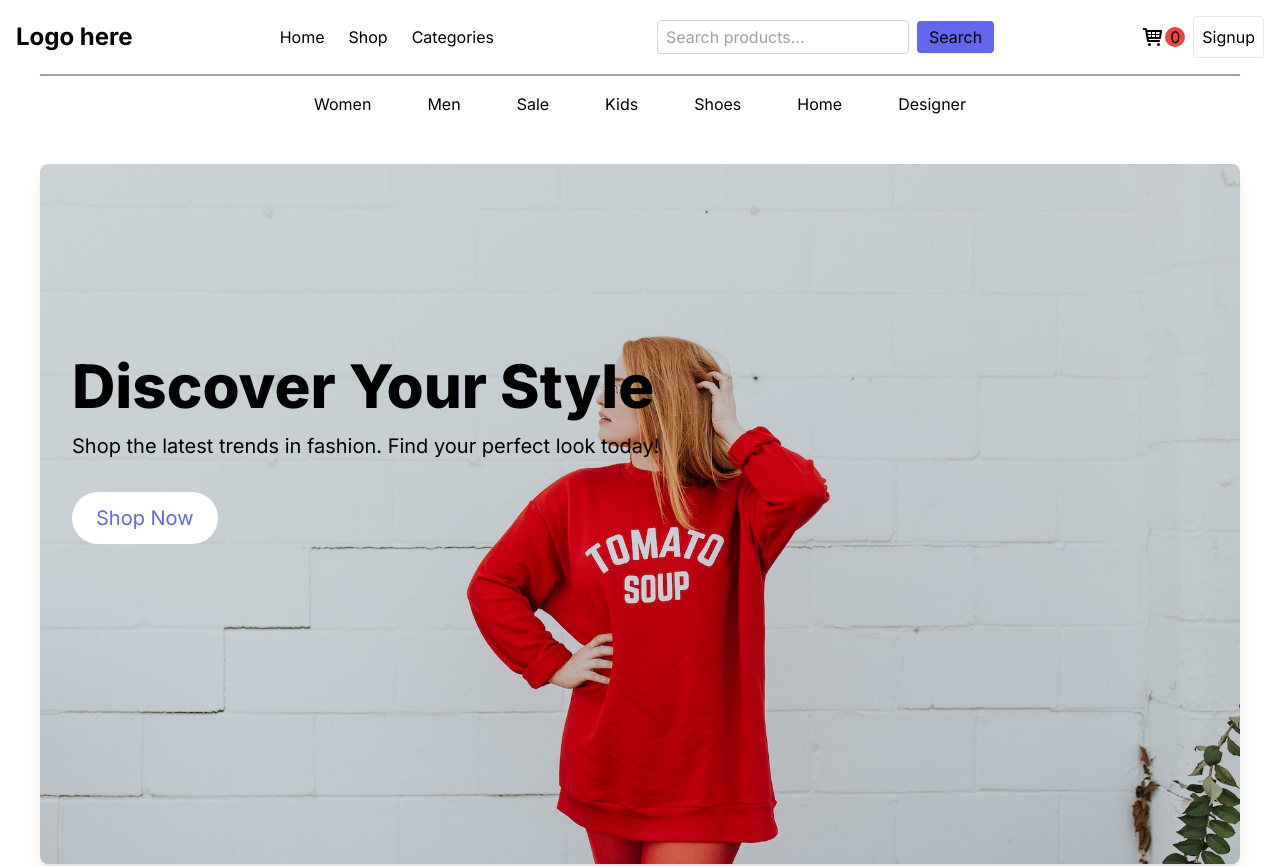
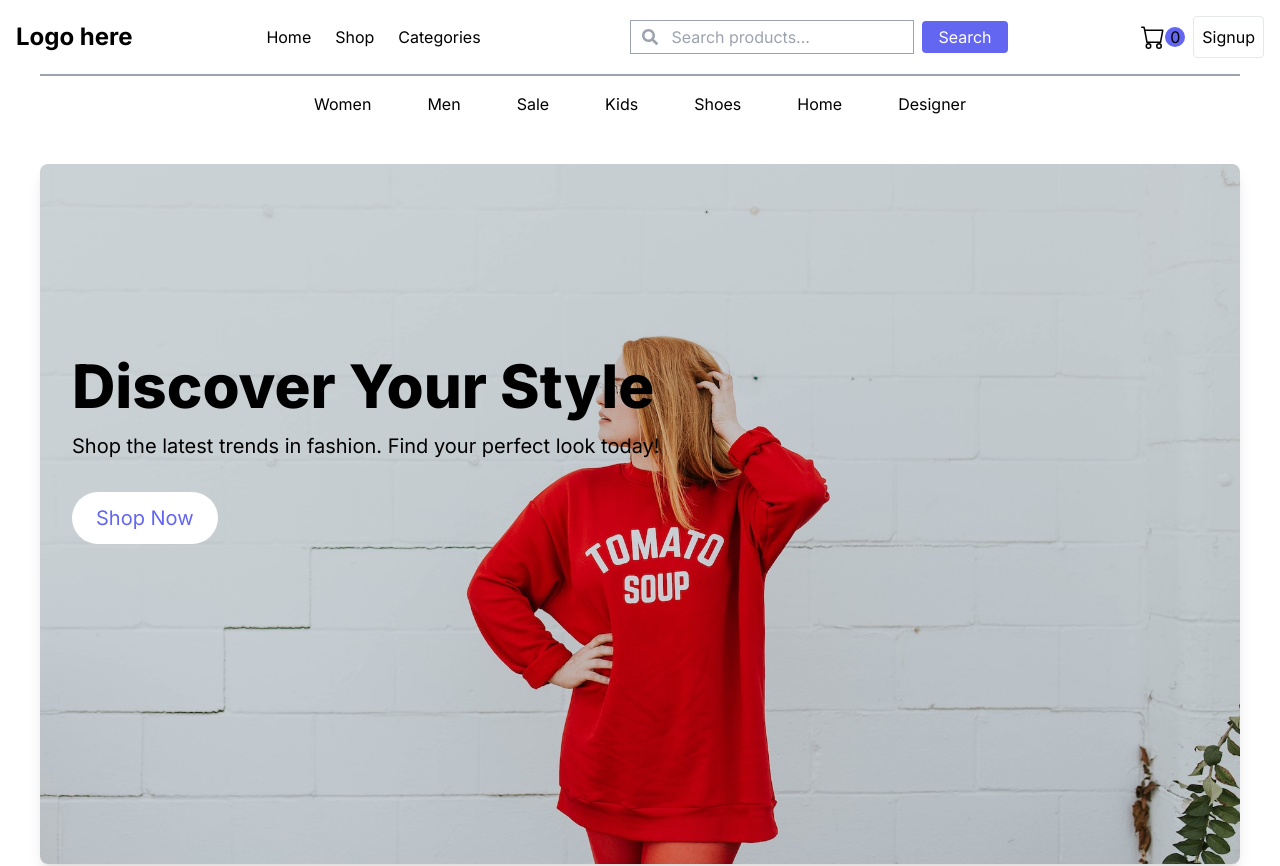
Before and after one commit to Petrikur/PenasClothing, a Next.js app: page / in a window 1280 px wide. Shown: the top 866 px of the page. Built offline with nearby package versions, Linux system fonts and the light colour scheme.

Commit message:
fix header

```diff
--- a/app/components/layout/Header.tsx
+++ b/app/components/layout/Header.tsx
@@ -1,5 +1,6 @@
 import React from 'react';
-import { TiShoppingCart } from 'react-icons/ti';
+import { BsCart } from 'react-icons/bs';
+import { FaSearch } from 'react-icons/fa';
 
 interface HeaderProps {}
 
@@ -11,30 +12,33 @@ const Header: React.FC<HeaderProps> = () => {
           Logo here
         </div>
         <nav className="md:block hidden">
-          <ul className="flex space-x-6 ">
+          <ul className="flex space-x-6">
             <li><a href="/">Home</a></li>
             <li><a href="/shop">Shop</a></li>
             <li><a href="/categories">Categories</a></li>
           </ul>
         </nav>
         <div className="flex items-center space-x-2 mt-4 md:mt-0 md:ml-4">
-          <input
-            type="text"
-            placeholder="Search products..."
-            className="border border-gray-300 rounded px-2 py-1"
-          />
+          <div className="relative">
+            <FaSearch className="absolute left-3 top-1/2 transform -translate-y-1/2 text-gray-400" />
+            <input
+              type="text"
+              placeholder="Search products..."
+              className="border border-gray-400 pl-10 pr-2 py-1 focus:outline-none"
+            />
+          </div>
           <button
             type="submit"
-            className="bg-indigo-500  px-3 py-1 rounded"
+            className="bg-indigo-500 text-white px-4 py-1 rounded"
           >
-            Search
+            <p>Search</p>
           </button>
         </div>
         <div className="flex items-center mt-4 md:mt-0 md:space-x-2 space-x-4 justify-center">
-          <div className="flex items-center space-x-3">
-            <a href="/cart" className=" relative flex items-center">
-              <TiShoppingCart size={24} />
-              <div className="bg-red-500 p-2.5  rounded-full w-4 h-4 flex items-center justify-center">0</div>
+          <div className="flex items-center justify-center space-x-6">
+            <a href="/cart" className="relative flex items-center">
+              <BsCart size={24} />
+              <div className="bg-indigo-500 p-2.5 rounded-full w-4 h-4 flex items-center justify-center">0</div>
               {/* cart item count */}
             </a>
           </div>
```
